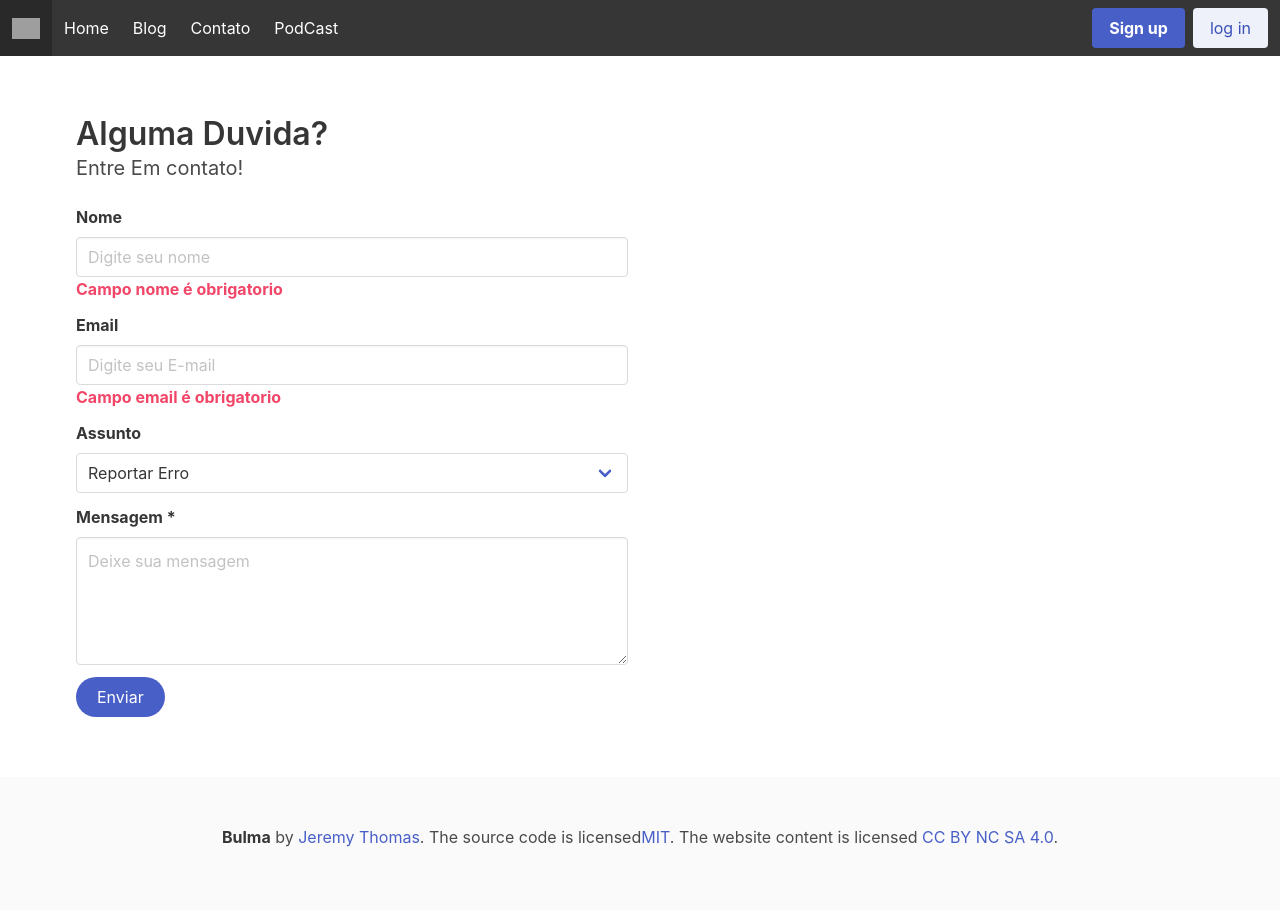
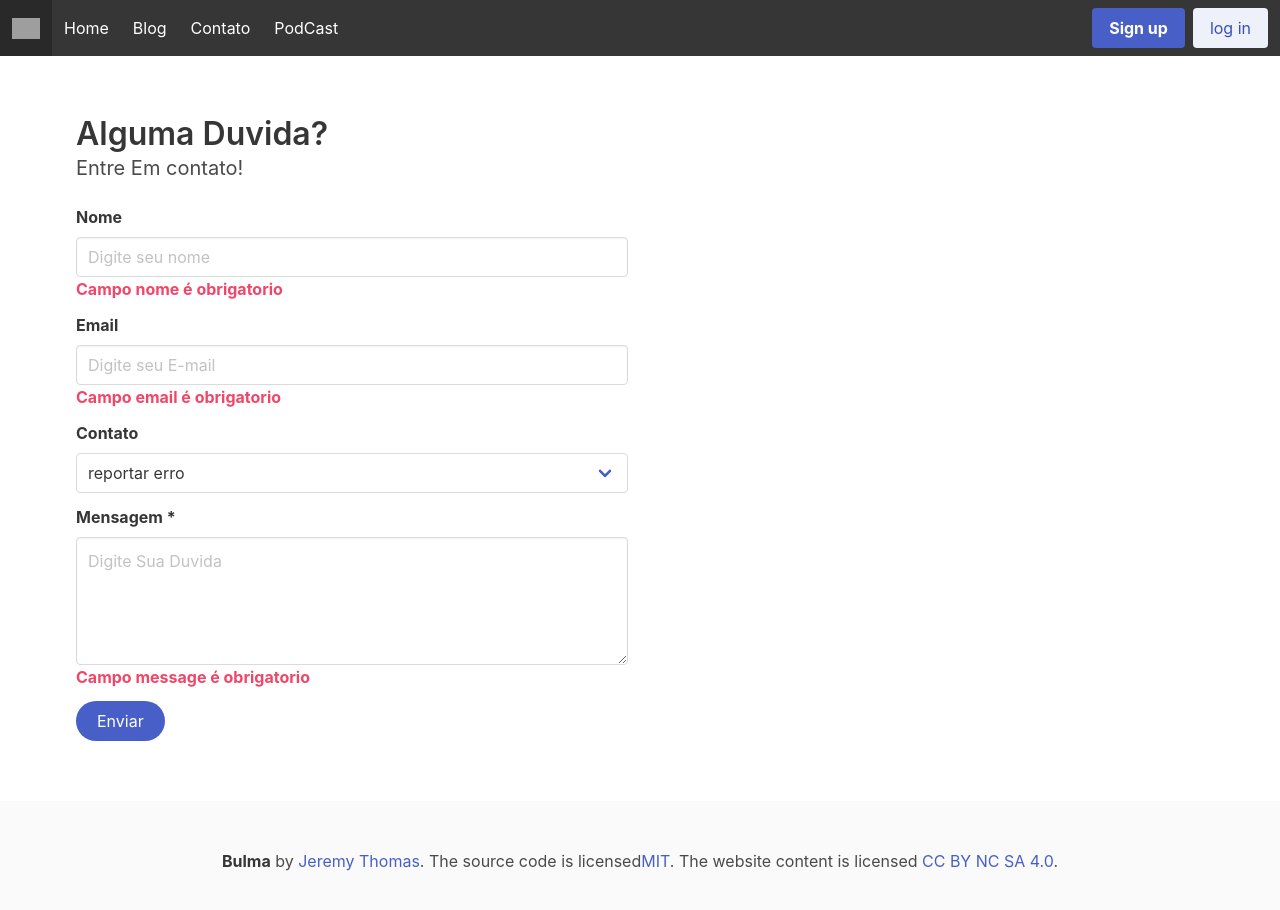
Before and after one commit to CaioVReis/Dev-learn, a React (Create React App) app: page / in a window 1280 px wide. Shown: the top 910 px of the page. Built offline with nearby package versions, Linux system fonts and the light colour scheme; grey boxes are pictures that could not be loaded.

Commit message:
NovosButtons

```diff
--- a/src/App.js
+++ b/src/App.js
@@ -4,7 +4,7 @@ import {Nav,Link} from './components/Nav';
 import { LinkButton } from './components/buttons';
 import Footer from './components/footer';
 import Blog from './pages/Blog'
-import Contato from './pages/Contato';
+import Contact from './pages/Contact';
 
 const App = ()=>(
 <>
@@ -31,7 +31,7 @@ const App = ()=>(
 
   </Nav>
 
- <Contato/>
+ <Contact/>
 
 
 <Footer/>
--- a/src/components/buttons/index.js
+++ b/src/components/buttons/index.js
@@ -1,43 +1,42 @@
-
-
-const PrimaryButton = ({label,light=false,rounded=false,icon=""}) =>(
-    <button class={`button is-primary ${light ? "is-light" :""} ${rounded ? "is-rounded" :""}`}>
+const Button = ({label,light=false,className, onClick = false,rounded=false,icon=""}) =>(
+    <button onClick={onClick} class={`button ${className} ${light ? "is-light" :""} ${rounded ? "is-rounded" :""}`}>
         {icon!=="" ?
          <span class="icon">
             <i class={icon}></i>
         </span>:""}
         <span>{label}</span>
-        </button>
+       </button>
 )
 
-const LinkButton = ({label,light=false,rounded=false,icon=""}) =>(
-    <button class={`button is-link ${light ? "is-light" : ""} ${rounded ? "is-rounded" : ""}`}>
-        {icon!=="" ?
-        <span class="icon">
-            <i class={icon}></i>
-        </span>:""}
-        <span>{label}</span>
-        </button>
+
+const PrimaryButton = ({label,light=false,onClick = false,rounded=false,icon=""}) => (
+<Button onClick={onClick} className="is-primary" label={label} light={light} rounded={rounded} icon={icon}/>
+)
+
+const LinkButton = ({label,light=false,onClick,rounded=false,icon=""}) =>(
+    <Button label={label}  onClick={onClick} light={light} rounded={rounded} icon={icon} className={'is-link'}/>
+
 
 )
 
-const InfoButton = ({label,light=false,rounded=false}) =>(
-    <button class={`button is-info ${light ? "is-light" : ""} ${rounded ? "is-rounded" : ""}`}>{label}</button>
+const InfoButton = ({label,onClick,light=false,rounded=false,icon=""}) =>(
+    <Button label={label}  onClick={onClick} light={light} rounded={rounded} icon={icon} className={'is-info'}/>
 )
 
-const SuccessButton = ({label,light=false,rounded=false}) =>(
-    <button class={`button is-sucess ${light ? "is-light" :""} ${rounded ? "is-rounded" : ""}`}>{label}</button>
+const SuccessButton = ({label,onClick,light=false,rounded=false,icon=""}) =>(
+    <Button label={label}  onClick={onClick} light={light} rounded={rounded} icon={icon} className={'is-Success'}/>
 )
 
-const WarningButton = ({label,light=false,rounded=false}) =>(
-    <button class={`button is-warning ${light ? "is-light" :""} ${rounded ? "is-rounded" : ""}`}>{label}</button>
+const WarningButton = ({label,onClick,light=false,rounded=false,icon=""}) =>(
+    <Button label={label}  onClick={onClick} light={light} rounded={rounded} icon={icon} className={'is-Warning'}/>
 )
 
-const DangerButton = ({label,light=false,rounded=false}) =>(
-    <button class={`button is-danger ${light ? "is-light" :""} ${rounded ? "is-rounded" : ""}`}>{label}</button>
+const DangerButton = ({label,onClick,light=false,rounded=false,icon=""}) =>(
+    <Button label={label}  onClick={onClick} light={light} rounded={rounded} icon={icon} className={'is-Danger'}/>
 )
 
 export{
+    Button,
     PrimaryButton,
     LinkButton,
     InfoButton,
--- /dev/null
+++ b/src/components/form/select/index.js
@@ -0,0 +1,21 @@
+
+
+const Select = ({label,name,onChange,error=false,options=['selecione uma opção']}) =>(<div class="field">
+                       <label class="label">{label}</label>
+                       <div class="control">
+                           <div class="select is-fullwidth">
+                               <select name={name} onChange={onChange}>
+                               {options.map(value => <option value={value}>{value}</option> )}
+                               </select>
+                           </div>
+                           {error &&
+                           <label class="label has-text-danger">Campo {label} é obrigatorio</label>
+                           }
+                       </div>
+                   </div> )
+
+
+
+
+
+export default Select;
--- /dev/null
+++ b/src/components/form/textarea/index.js
@@ -0,0 +1,17 @@
+
+const TextArea = ({name,label, onInput , error = false ,  value = "", placeholder = ""}) =>(
+<div class="field">
+                       <label class="label">{label} *</label>
+                       <div class="control">
+                           <textarea name={name} class="textarea"  placeholder={placeholder} onInput={onInput} value={value} maxLength={1000}></textarea>
+                       </div>
+                       { error &&
+                       <label class="label has-text-danger">Campo {name} é obrigatorio</label>
+                       }
+                   </div>
+
+
+)
+
+
+export default TextArea;
--- a/src/pages/Contato/index.js
+++ b/src/pages/Contact/index.js
@@ -1,15 +1,19 @@
 import { useState }  from "react"
-import { LinkButton } from "../../components/buttons";
+import { InfoButton, Button , LinkButton } from "../../components/buttons";
 import InputText from "../../components/form/input";
-const Contato = ()=>{
+import Select from "../../components/form/select";
+import TextArea from "../../components/form/textarea";
+const Contact = ()=>{
 
     const [form, setForm] = useState({
         name: "",
-        email: ""
+        email: "",
+        message:"",
     })
 
 
     const setValue = (field,e) => setForm({...form, [field] : e.target.value})
+    const send = ()=> console.log("data",JSON.stringify(form))
 
     /*
     function setValue(field, e){
@@ -31,26 +35,11 @@ const Contato = ()=>{
                    <InputText name="email" label="Email" value={form.email} placeholder="Digite seu E-mail" error={form.email.split("@").length <= 1 } onInput={(e) => setValue("email",e) } />
 
 
-                       <div class="field">
-                       <label class="label">Assunto</label>
-                       <div class="control">
-                           <div class="select is-fullwidth">
-                               <select name="Assunto" onChange={(e) => console.log(e.target.value)}>
-                               <option value="Reportar Erro">Reportar Erro</option>
-                               <option value="Outro">Outro</option>
-                               </select>
-                           </div>
-                       </div>
-                   </div>
+                       <Select label='Contato' name='contact' options={['reportar erro','trabalhe conosco']} onChange={(e) => setValue('contact',e) }/>
 
-                   <div class="field">
-                       <label class="label">Mensagem *</label>
-                       <div class="control">
-                           <textarea name="mensagem" class="textarea" placeholder="Deixe sua mensagem" maxLength={1000}></textarea>
-                       </div>
-                   </div>
+                   <TextArea name="message" label="Mensagem" value={form.message} placeholder="Digite Sua Duvida" error={form.message.length <= 10 } onInput={(e) => setValue("message",e) } />
 
-                   <LinkButton label="Enviar" rounded={true}/>
+                   <LinkButton label="Enviar" rounded={true} onClick={send}/>
                </div>
            </div>
        </div>
@@ -59,4 +48,4 @@ const Contato = ()=>{
 
 )}
 
-export default Contato;
+export default Contact;
```
